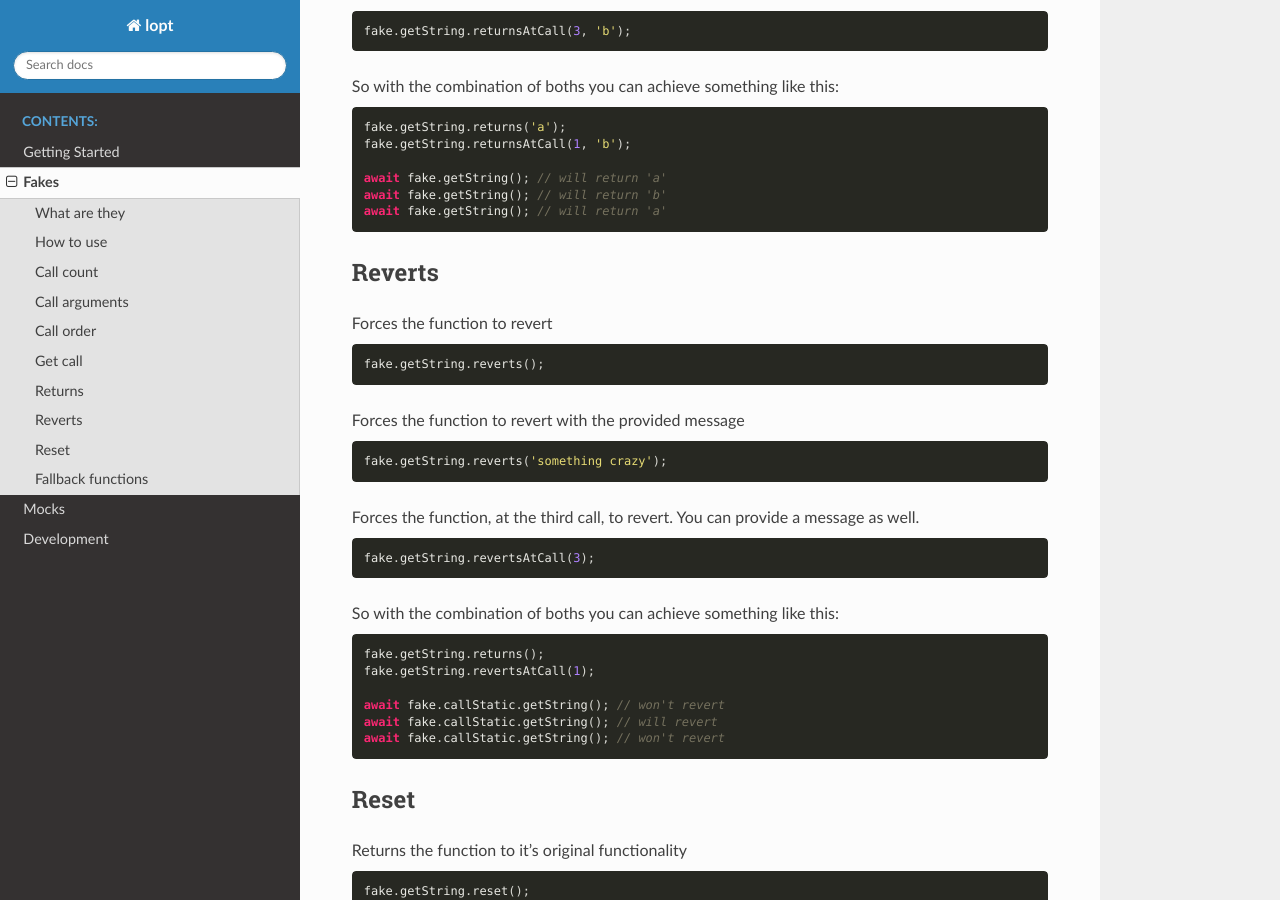
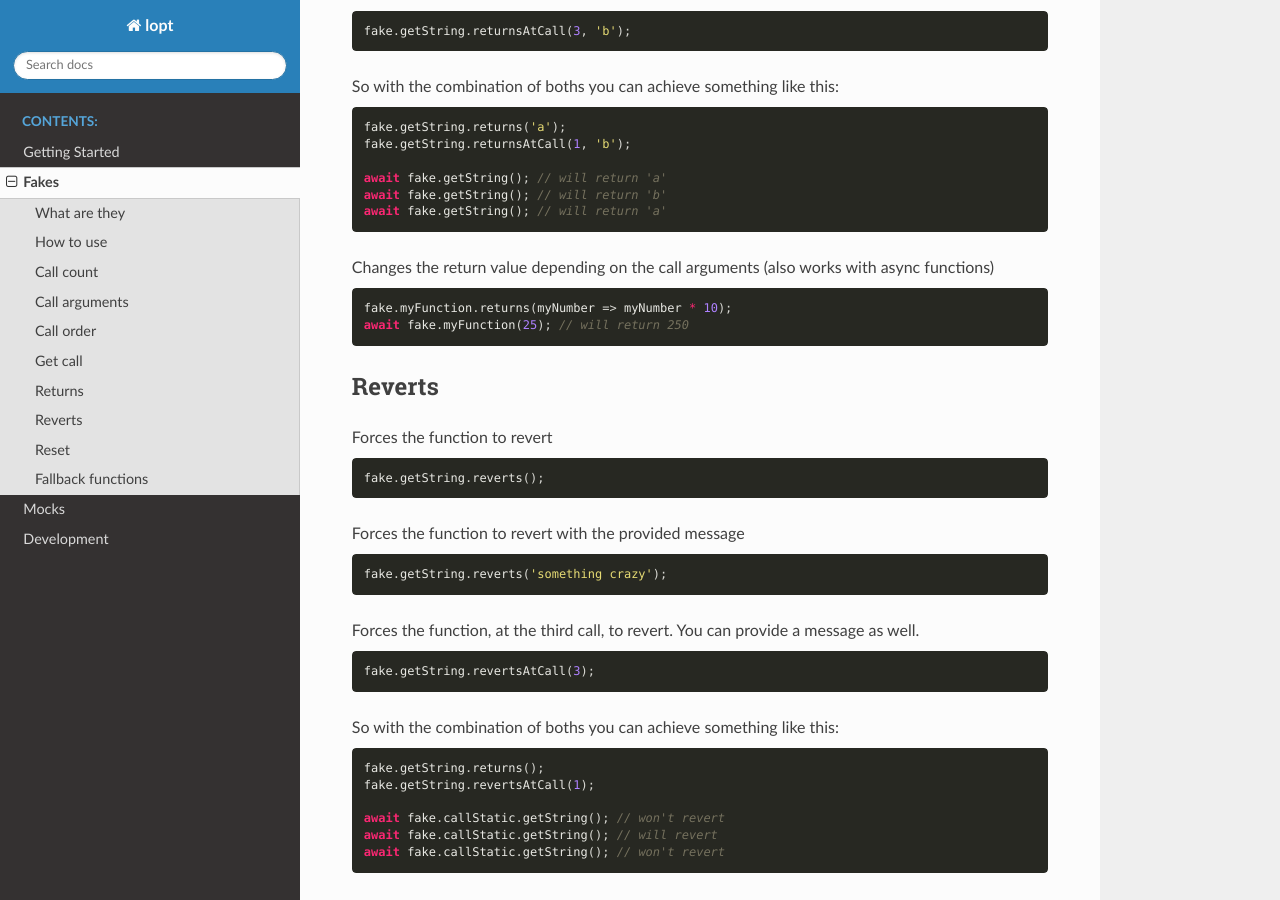
Before and after one commit to defi-wonderland/smock, a Sphinx documentation site: the page built from docs/source/fakes.rst, in a window 1280 px wide and 900 px high, scrolled down 3246 px. Built offline with Sphinx 7.4.7 and the Read the Docs theme 2.0.0, drawn with Linux system fonts in a browser that asks for light colours.

Commit message:
docs: added feature docs

```diff
--- a/docs/source/fakes.rst
+++ b/docs/source/fakes.rst
@@ -10,7 +10,7 @@ All of their functions can be watched and pre-programmed. When calling a functio
 
 
 How to use
------------------
+----------
 
 Fakes can be initialized using the: **contract name**, **abi**, **factory** or even a **deployed contract**.
 
@@ -255,6 +255,15 @@ Returns
     await fake.getString(); // will return 'a'
 
 
+.. container:: code-explanation
+
+  Changes the return value depending on the call arguments (also works with async functions)
+
+  .. code-block:: javascript
+
+    fake.myFunction.returns(myNumber => myNumber * 10);
+    await fake.myFunction(25); // will return 250
+
 
 Reverts
 -------
```
